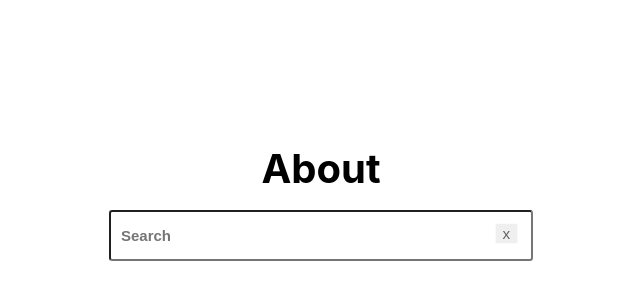
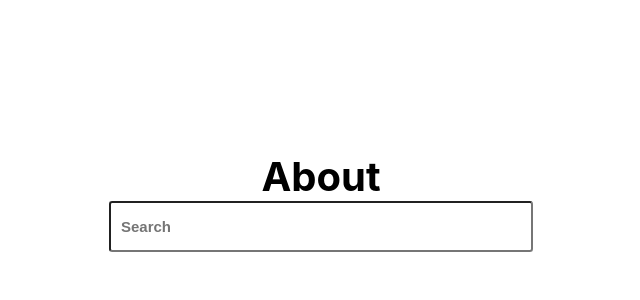
Before and after one commit to joseungjin/React-MedicineSearch-About, a React (Create React App) app: page / in a window 1280 px wide. Shown: the part 208-508 px from the top of the page, without its empty margins (319-959 px from the left). Built offline with nearby package versions, Linux system fonts and the light colour scheme.

Commit message:
cancel add

```diff
--- a/src/componets/SearchBar/SearchBar.js
+++ b/src/componets/SearchBar/SearchBar.js
@@ -1,3 +1,4 @@
+import { keyboard } from "@testing-library/user-event/dist/keyboard";
 import React, { Component,useState } from "react";
 import '../../componets/css/SearchBar.css'
 import { PreView } from "../PreView/PreView";
@@ -20,11 +21,14 @@ var renderResults = Medicine.map((name,index) => {
 
       <div className="auto">
         <span style={{fontSize:"40px", fontWeight:"bold"}}>About</span>
-       <button
+        {Keyword.length>0?<button
         className={`cancel-btn active`}
       >
         x
       </button>
+      :""
+      }
+
           <input
           className="search-bar"
           placeholder="Search"
```
